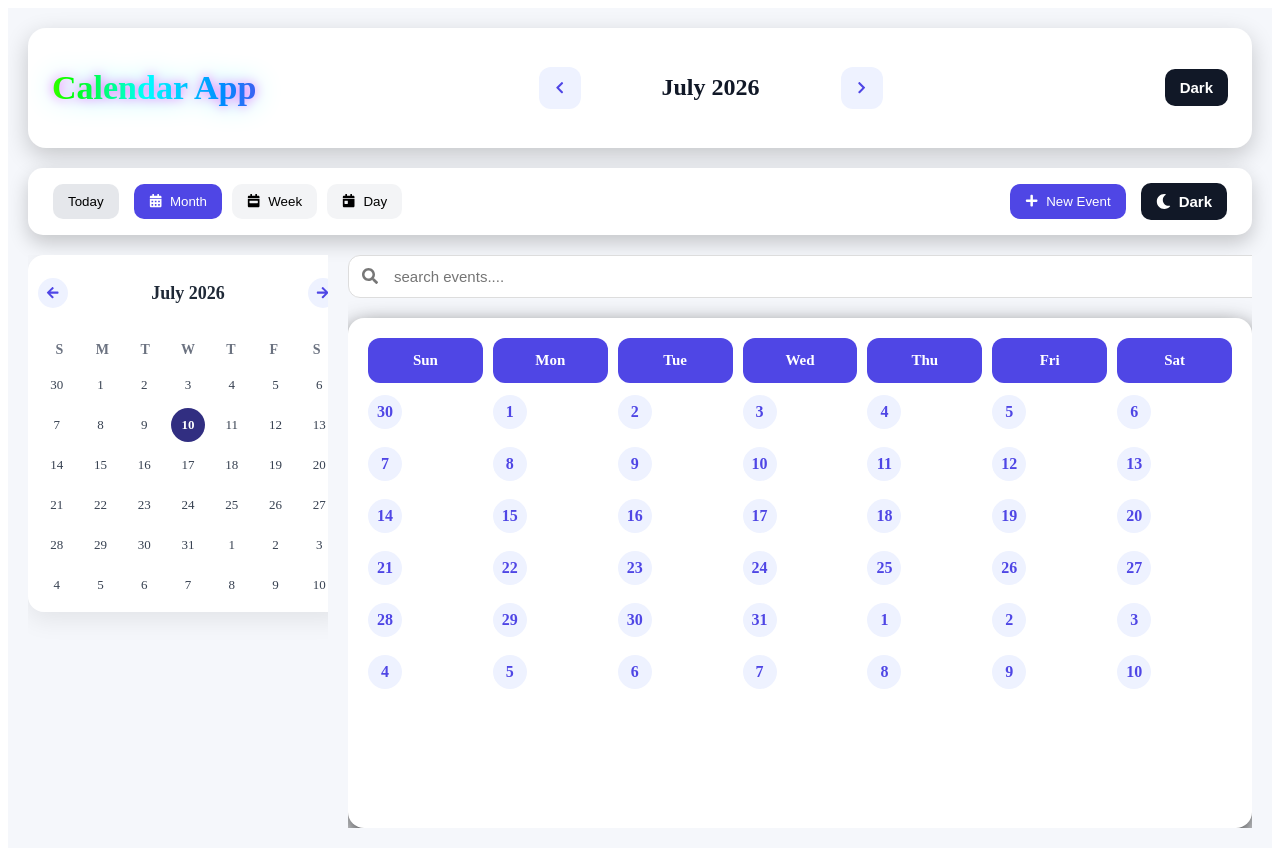
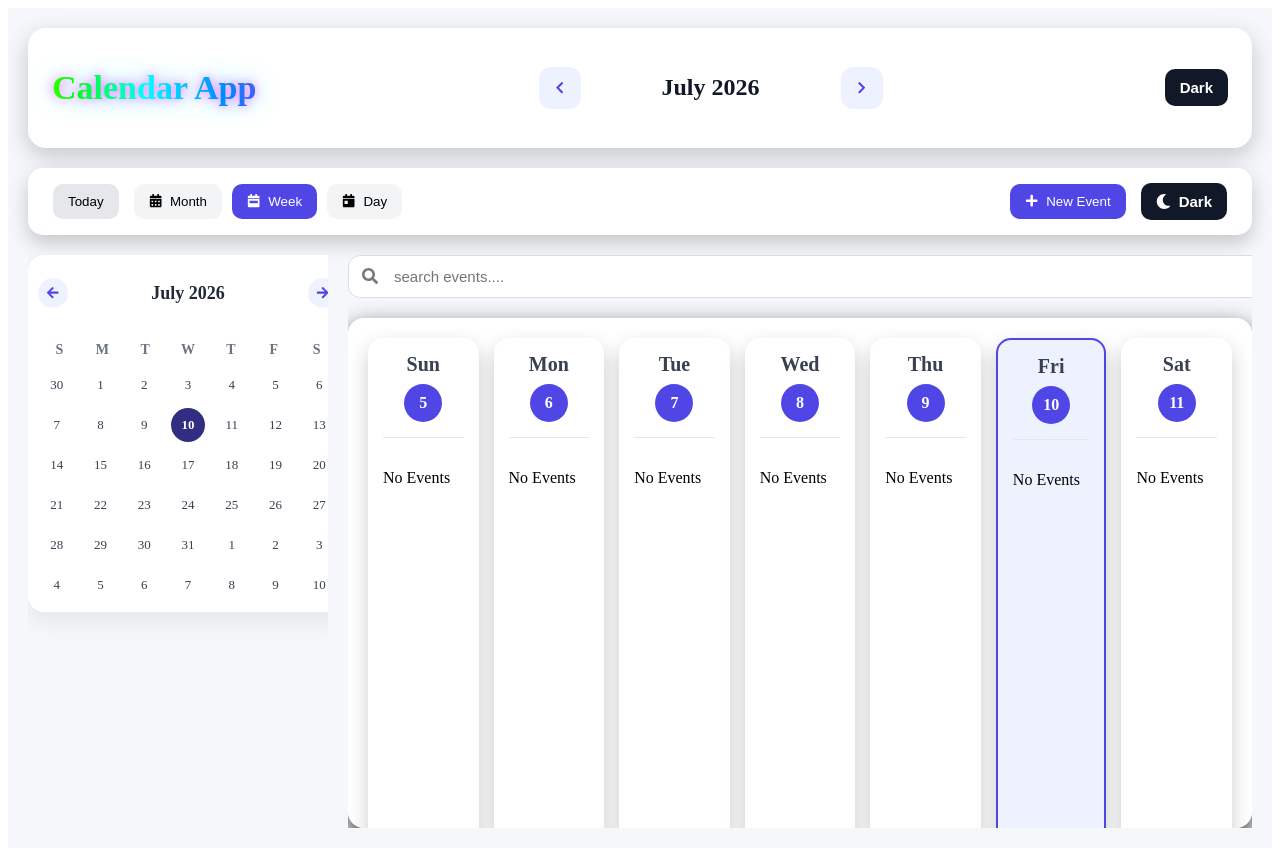
Before and after one commit to narendar9888/Calendar, a React (Vite) app in the folder app/: page / in a window 1280 px wide. Built offline with nearby package versions, Linux system fonts and the light colour scheme.

Commit message:
adding weekview part

```diff
--- a/app/src/components/WeekView.jsx
+++ b/app/src/components/WeekView.jsx
@@ -13,11 +13,29 @@ function WeekView(){
     const {
         currentDate,
         selectedDate,
-        setSelectedDate
+        setSelectedDate,
+        events,
+        search,
+        category,
+        openModal
 
     } = useCalendar()
 
     const weekDates = getWeekDates(currentDate);
+
+    const filteredEvents = events.filter((event) => {
+        const matchSearch = event.title
+        .toLowerCase()
+        .includes(search.toLowerCase());
+
+    const matchsCategory =
+        category === "All" || event.category === category;
+        return matchSearch && matchsCategory;
+    });
+    const getEvents = (date) =>
+        filteredEvents.filter((event) =>
+        isSameDay(new Date(event.date), date)
+    );
     return (
 
         <div className="w-view">
@@ -37,6 +55,32 @@ function WeekView(){
 
                         <span>{date.getDate()}</span>
                     </div>
+
+                    <div className="w-events">
+                        {getEvents(date).length === 0 ? (
+                            <p className="empty">
+                                No Events
+                            </p>
+                        ) : (
+                            getEvents(date).map((event) => (
+                                <div
+                                    key={event.id}
+                                    className="w-event"
+                                    style={{background: event.color}}
+                                    onClick={(e) => {
+                                        e.stopPropagation();
+                                        openModal(event);
+                                    }}
+                                    >
+                                    <strong>{event.title}</strong>
+
+                                    {event.description && (
+                                        <p>{event.description}</p>
+                                    )}
+                                </div>
+                            ))
+                        )}
+                    </div>
                 </div>
             ))}
         </div>
--- a/app/src/context/CalendarContext.jsx
+++ b/app/src/context/CalendarContext.jsx
@@ -9,7 +9,7 @@ export const CalendarProvider = ({children}) => {
     const [currentDate, setCurrentDate] = useState(new Date());
 
 
-    const [view, setView] = useState("month");
+    const [view, setView] = useState("week");
 
 
     const [search, setSearch] = useState("");
@@ -20,6 +20,8 @@ export const CalendarProvider = ({children}) => {
 
     const [selectedDate, setSelectDate] = useState(new Date());
 
+    const [selectedEvent, setSelectedEvent] = useState(null);
+
     const [showModal, setShowModal] = useState(false);
 
 
@@ -27,6 +29,53 @@ export const CalendarProvider = ({children}) => {
         "calendar-dark",
         false
     );
+
+    const [events, setEvents] = useLocalStorage(
+        "cal-events",
+        [
+            {
+                id: 1,
+                title: "React Class",
+                description: "Frontend Development",
+                date: "2026-09-01",
+                time: "10:00",
+                category: "Study",
+                color: "#4F46E5"
+            },
+            {
+                id: 2,
+                title: "Gym",
+                description: "Workout",
+                date: "2026-09-22",
+                time: "07:00",
+                category: "Health",
+                color: "#10B981",
+            },
+        ]
+    );
+
+    const addevent = (event) => {
+        const newEvent = {
+            id: Date.now(),
+            color: "#4f46e5",
+            ...event,
+        };
+        setEvents((prev) => [...prev, newEvent]);
+    };
+
+    const updateEvent = (updateEvent) => {
+        setEvents((prev) =>
+            prev.map((event)=>
+                event.id === updateEvent.id ? updateEvent : event
+            )
+        );
+    };
+
+    const deleteEvent = (id) => {
+        setEvents((prev) =>
+            prev.filter((event) => event.id !== id)
+        );
+    };
 
 
     const openModal = () => {
@@ -78,6 +127,16 @@ export const CalendarProvider = ({children}) => {
         selectedDate,
         setSelectDate,
 
+        selectedEvent,
+        setSelectedEvent,
+
+        events,
+        setEvents,
+
+        addevent,
+        updateEvent,
+        deleteEvent,
+
         showModal,
         setShowModal,
 
```
